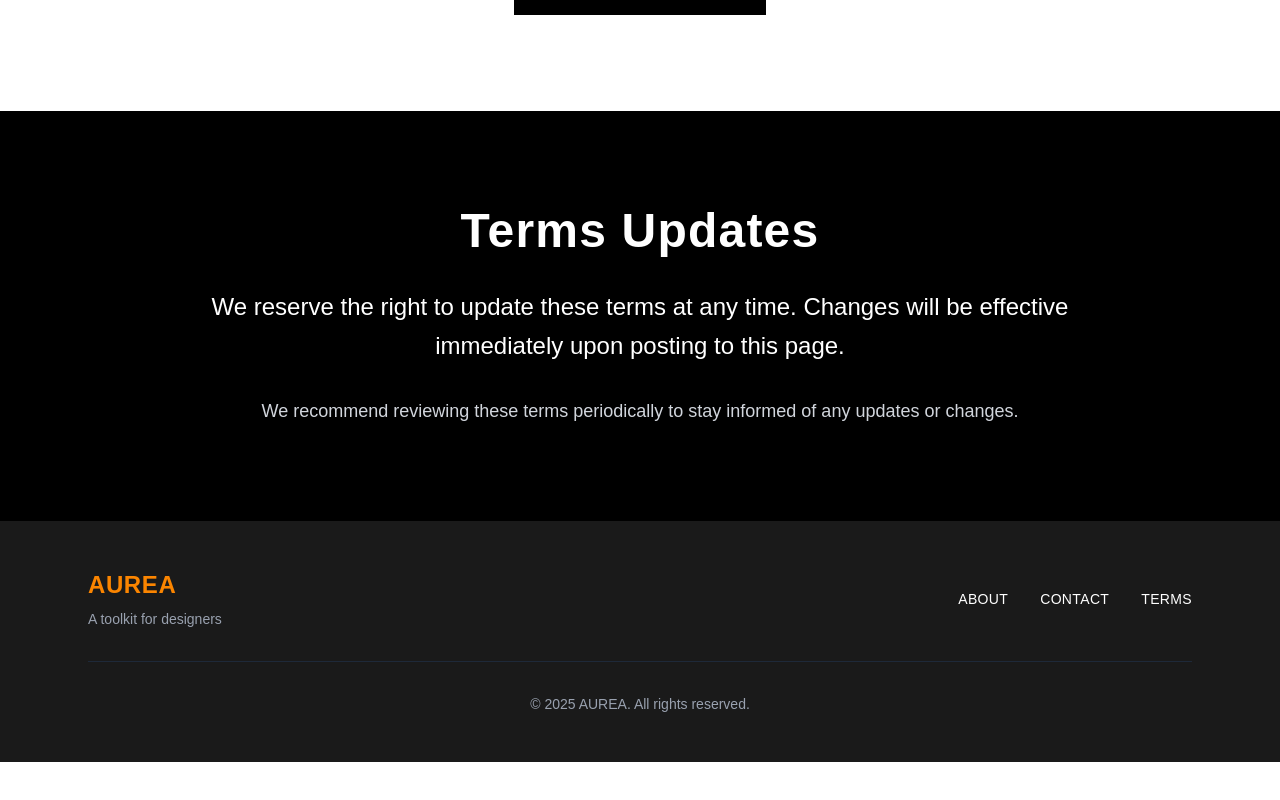
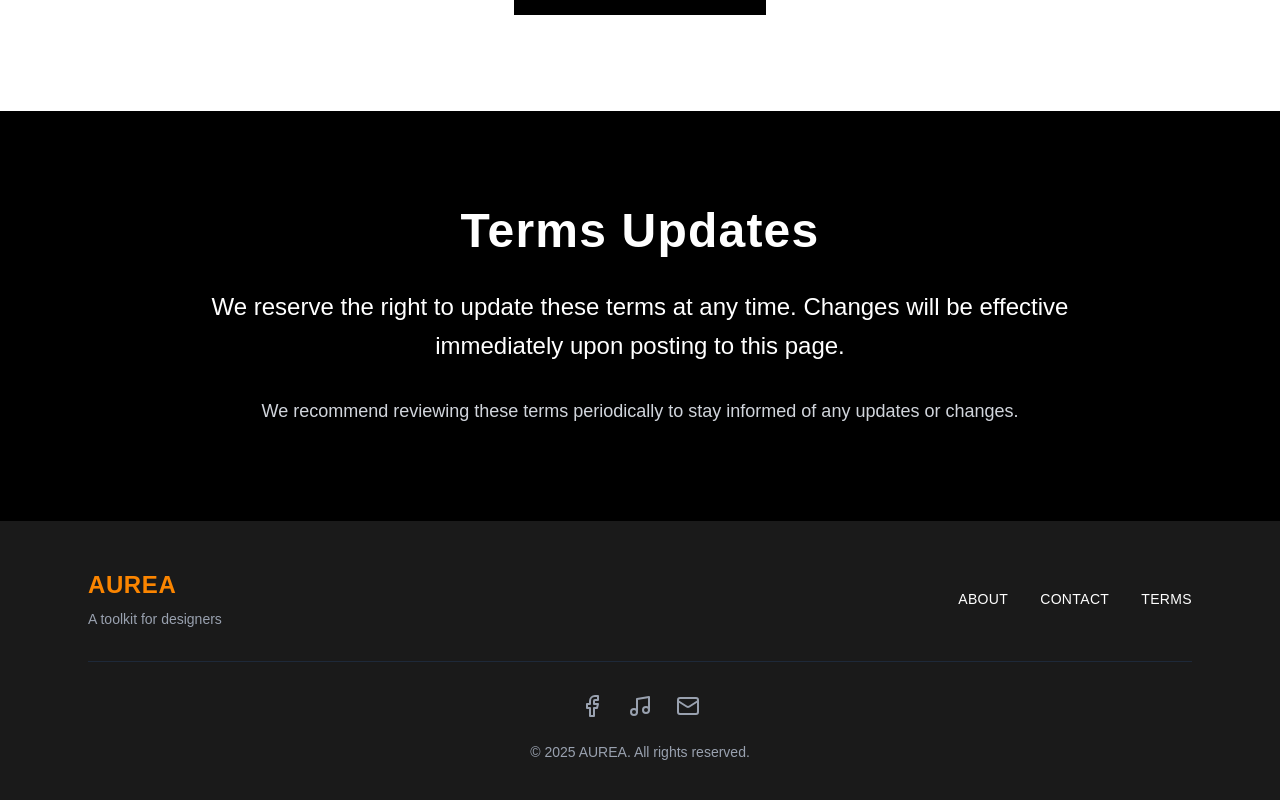
Before and after one commit to PromSereyreaksa/Aurea-frontend, a React (Vite) app: page /terms in a window 1280 px wide. Shown: the part 3838-4638 px from the top of the page. Before the commit the page ends 4600 px from the top, so only its background shows below. Built offline with nearby package versions, Linux system fonts and the light colour scheme; no server answers; a web font is replaced by a local one.

Commit message:
update social link

```diff
--- a/src/components/LandingPage/V2Footer.jsx
+++ b/src/components/LandingPage/V2Footer.jsx
@@ -1,7 +1,6 @@
 import React from "react";
 import { Link } from "react-router-dom";
 import { motion } from "framer-motion";
-import { Instagram, Linkedin, Twitter, Mail } from "lucide-react";
 import aureaLogo from "../../assets/AUREA - Logo.png";
 
 export default function V2Footer() {
@@ -19,9 +18,9 @@ export default function V2Footer() {
       { label: "Documentation", link: "/docs" },
     ],
     social: [
-      { label: "Instagram", icon: Instagram, link: "https://instagram.com" },
-      { label: "LinkedIn", icon: Linkedin, link: "https://linkedin.com" },
-      { label: "Twitter", icon: Twitter, link: "https://twitter.com" },
+      { label: "Facebook", link: "https://www.facebook.com/share/1A4c5CNGSe/?mibextid=wwXIfr" },
+      { label: "TikTok", link: "https://www.tiktok.com/@aureatool?_r=1&_t=ZS-91MDnNGGcwE" },
+      { label: "Gmail", link: "mailto:aureatool@gmail.com" },
     ],
   };
 
@@ -144,9 +143,8 @@ export default function V2Footer() {
                     href={item.link}
                     target="_blank"
                     rel="noopener noreferrer"
-                    className="flex items-center gap-2 text-white/60 hover:text-white transition-colors duration-200 text-sm group"
+                    className="text-white/60 hover:text-white transition-colors duration-200 text-sm"
                   >
-                    <item.icon className="w-4 h-4 group-hover:text-[#fb8500] transition-colors" />
                     {item.label}
                   </a>
                 </li>
--- a/src/components/Shared/Footer.jsx
+++ b/src/components/Shared/Footer.jsx
@@ -1,5 +1,6 @@
 import React from "react";
 import { Link } from "react-router-dom";
+import { Facebook, Music, Mail } from "lucide-react";
 
 const Footer = () => (
   <footer className="bg-[#1a1a1a] text-white py-8 sm:py-10 md:py-12 relative z-10">
@@ -36,8 +37,35 @@ const Footer = () => (
         </nav>
       </div>
 
-      <div className="border-t border-gray-800 mt-6 sm:mt-8 pt-6 sm:pt-8 text-center">
-        <p className="text-gray-400 text-xs sm:text-sm">
+      <div className="border-t border-gray-800 mt-6 sm:mt-8 pt-6 sm:pt-8">
+        <div className="flex justify-center items-center gap-6 mb-6">
+          <a
+            href="https://www.facebook.com/share/1A4c5CNGSe/?mibextid=wwXIfr"
+            target="_blank"
+            rel="noopener noreferrer"
+            className="text-gray-400 hover:text-[#fb8500] transition-colors"
+            aria-label="Facebook"
+          >
+            <Facebook className="w-5 h-5 sm:w-6 sm:h-6" />
+          </a>
+          <a
+            href="https://www.tiktok.com/@aureatool?_r=1&_t=ZS-91MDnNGGcwE"
+            target="_blank"
+            rel="noopener noreferrer"
+            className="text-gray-400 hover:text-[#fb8500] transition-colors"
+            aria-label="TikTok"
+          >
+            <Music className="w-5 h-5 sm:w-6 sm:h-6" />
+          </a>
+          <a
+            href="mailto:aureatool@gmail.com"
+            className="text-gray-400 hover:text-[#fb8500] transition-colors"
+            aria-label="Email"
+          >
+            <Mail className="w-5 h-5 sm:w-6 sm:h-6" />
+          </a>
+        </div>
+        <p className="text-gray-400 text-xs sm:text-sm text-center">
           © {new Date().getFullYear()} AUREA. All rights reserved.
         </p>
       </div>
```
